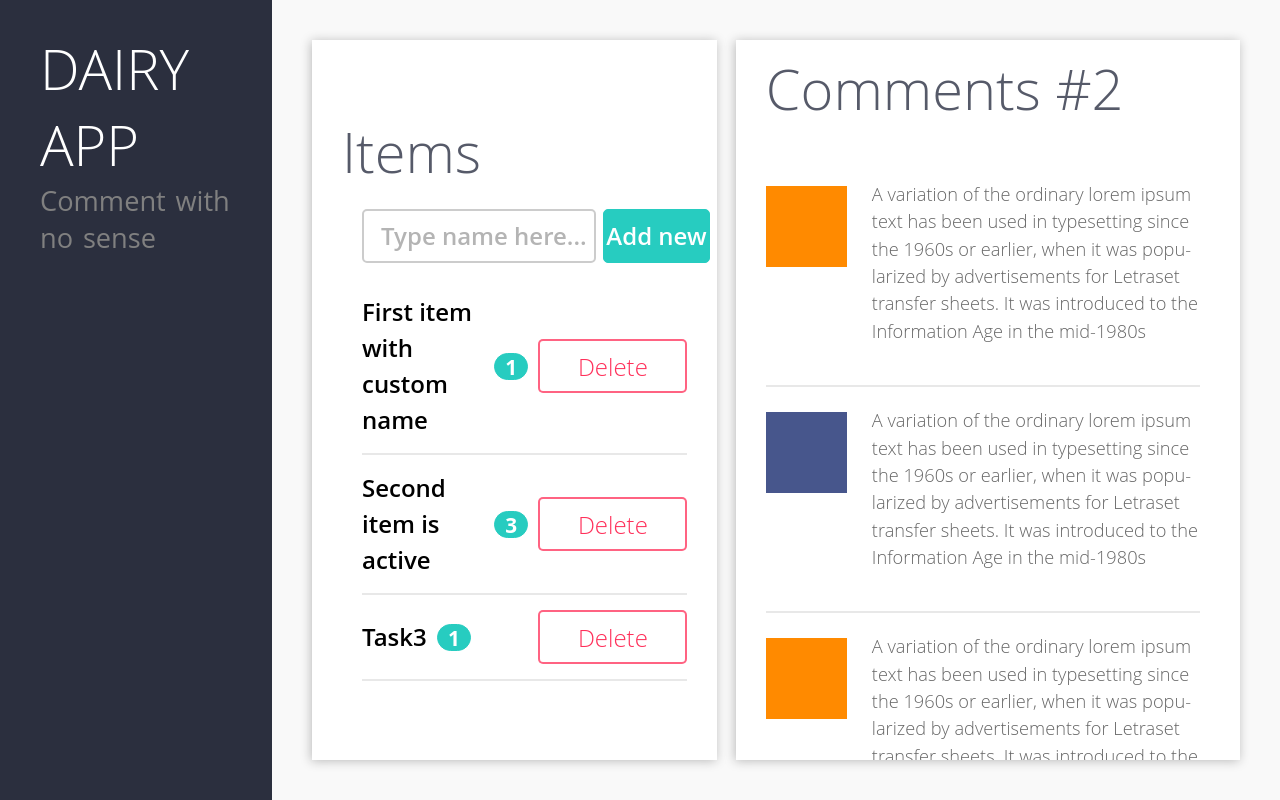
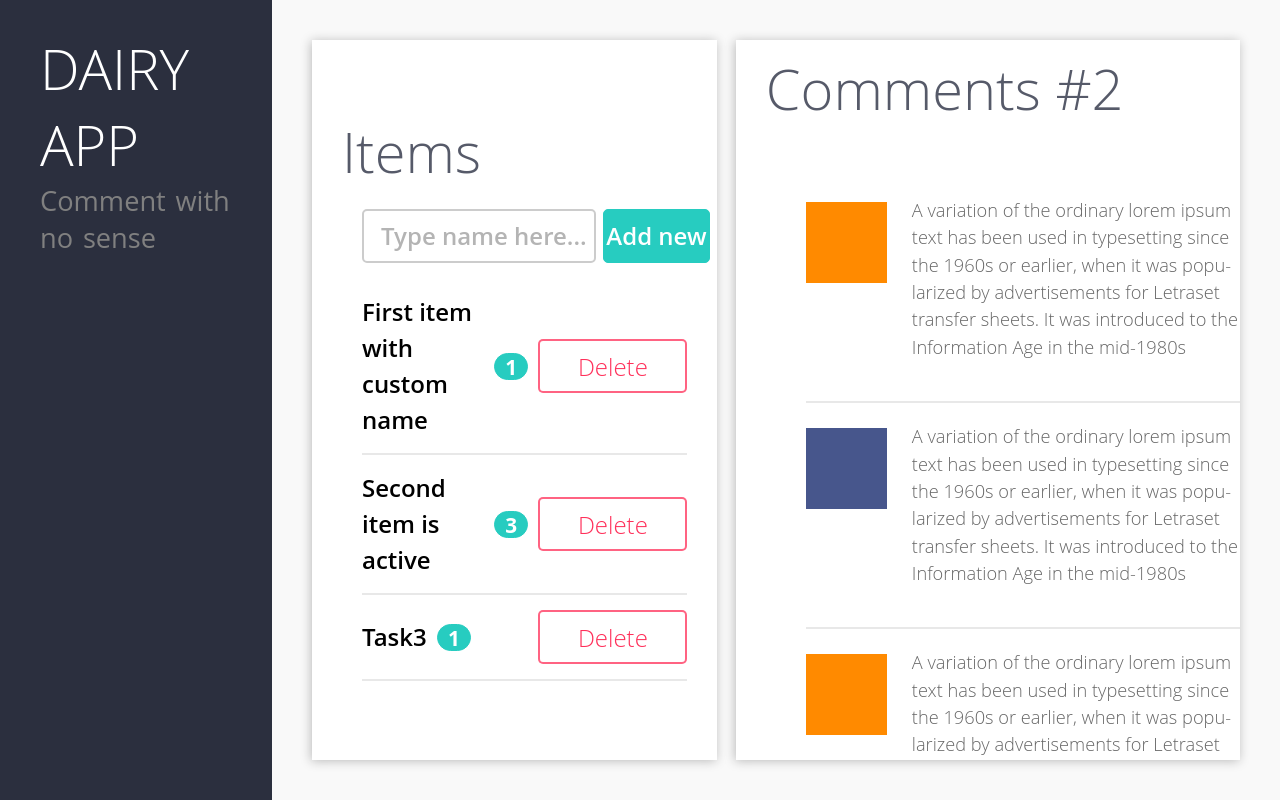
Before and after one commit to mudovytskyi/dairy-app.github.io, a React (Create React App) app: page / in a window 1280 px wide. Built offline with nearby package versions, Linux system fonts and the light colour scheme.

Commit message:
clean up css , update lists, add scrolls to lists

```diff
--- a/src/components/App.css
+++ b/src/components/App.css
@@ -20,12 +20,9 @@ html, body {
   height: 100%;
   width: 100%;
   display: flex;
-  /* display: inline-flex; */
   margin: 0;
-  /* bottom: 0; */
   border: none;
   overflow: auto;
-  /* align-content: space-around; */
 }
 
 .App-name {
@@ -67,16 +64,12 @@ html, body {
   background-color: #f9f9f9;
   display: flex;
   width: 80%;
-  /* height: 100%; */
   padding: 40px 40px 40px 40px;
   align-content: space-between;
-
 }
 
 .TaskListView {
   width: 45%;
-  /* height: 100%; */
-  /* background-color: #fafafa; */
   background-color: #ffffff;
   float: left;
   align-content: center;
@@ -93,9 +86,7 @@ html, body {
 .AddTaskBar input[type="submit"] {
   width: 30%;
   height: 2.8m;
-  /* margin: 0; */
   margin-left: 2%;
-  /* padding:0; */
   font-size: 1em;
   line-height: 2.75em;
 }
@@ -107,8 +98,6 @@ html, body {
   border: 2px #cccccc solid;
   border-radius: 5px;
   background-color: inherit;
-  /* box-shadow: 0 0 3px #cccccc; */
-  /* box-shadow: none; */
   margin: 0;
   padding: 0 0 0 0.707em;
   vertical-align: middle;
@@ -118,9 +107,6 @@ html, body {
 ::placeholder { /* Chrome, Firefox, Opera, Safari 10.1+ */
   color: #b4b4b4;
   font-size: 1em;
-  /* line-height: 1.5em; */
-  /* height: 2.85em; */
-
   opacity: 1; /* Firefox */
 }
 
@@ -133,12 +119,10 @@ html, body {
 }
 
 .TaskList {
-  /* width: 100%; */
   padding: 0px 10px 0px 20px;
 
- /* height: 100%; */
- /* overflow: scroll; */
- /* scroll-behavior: auto; */
+ overflow: hidden;
+ overflow-y: auto;
 }
 
 .TaskRecord {
@@ -146,8 +130,6 @@ html, body {
   border-bottom: 2px solid #e8e8e8;
   width: 100%;
   display: flex;
-  /* vertical-align: middle; */
-  /* align-content: center; */
   align-items: center;
   justify-content: space-between;
   padding: 15px 0;
@@ -156,9 +138,8 @@ html, body {
 
 .task-selected .indicator {
   visibility: visible;
-  /* border-left: 8px solid  #f72d57;  */
-  /* background-color: #27ccc0; */
 }
+
 .indicator {
   position: absolute;
   width: 8px;
@@ -172,10 +153,7 @@ html, body {
   align-items: center;
   vertical-align: middle;
 }
-/* .task-action { */
-  /* padding: 0; */
-  /* padding-right: 10; */
-/* } */
+
 .task-name {
   font-family: "Open Sans Semibold";
   text-align: left;
@@ -184,12 +162,6 @@ html, body {
 
 
 }
-
-
-/* input[type="button"]:active , input[type="submit"]:active {
-  /* transform: none; */
-  /* position: relative; */
-/* } */
 
 input[type="button"] , input[type="submit"] {
   background-color: #27ccc0;
@@ -203,16 +175,12 @@ input[type="button"] , input[type="submit"] {
 .AddTaskBar input[type="submit"] {
   font-family: "Open Sans Semibold";
   font-size: 1.5em;
-  /* width: 30%; */
   height: 2.25em;
   padding:0;
   line-height: 1.7em;
-  /* border-radius: 5px; */
 }
 
 input[type="button"].num-comments  {
-  /* font-family: ; */
-  /* font-weight: 800; */
   font: 700 1.3em/1.3em "Open Sans";
   border-radius: 15px;
   text-align: center;
@@ -227,13 +195,10 @@ input[type="button"].delete-btn {
   font-size: 1.5em;
   background-color: #ffffff;
   color: #ff305a;
-  /* float: right; */
-  /* margin-right: 10; */
   width: 6.2em;
   margin:0;
   padding: 0;
   height: 2.25em;
-  /* font-weight: 400; */
   border: 2px solid #ff3059c0;
 }
 
@@ -251,15 +216,13 @@ input[type="button"].delete-btn {
 }
 .CommentList {
   width: 100%;
+  height: 600px;
   padding-top: 35px;
-  /* overflow: scroll; */
+  overflow: hidden;
   overflow-y: auto;
+}
 
-  /* float: 4; */
-  /* overflow: scroll; */
-  /* scroll-behavior: auto; */
 
-}
 .CommentRecord {
   width: 100%;
   display: flex;
@@ -274,8 +237,6 @@ input[type="button"].delete-btn {
 }
 .comment-name {
   font: 300 1.14em/1.5em "Open Sans";
-  /* font-family:Open Sans"; */
-  /* font-size: 1.2em; */
   margin-left: 25px;
   margin-top: -5px;
   display: block;
--- a/src/components/comment/CommentList.js
+++ b/src/components/comment/CommentList.js
@@ -6,7 +6,8 @@ class CommentList extends Component {
         // console.log(this.props.items)
         if(this.props.items) {
             return (
-                    <div className="CommentList">{
+                <nav>
+                    <ul className="CommentList">{
                             Object.keys(this.props.items).map(commentID =>
 
                                 <CommentRecord
@@ -16,7 +17,8 @@ class CommentList extends Component {
 
                             )
                         }
-                    </div>
+                    </ul>
+                </nav>
                 );
         } else {
             return (
--- a/src/components/comment/CommentRecord.js
+++ b/src/components/comment/CommentRecord.js
@@ -9,12 +9,12 @@ import CommentIcon from './CommentIcon';
 class CommentRecord extends Component {
     render () {
         return (
-            <div className="CommentRecord">
+            <li className="CommentRecord">
                 <CommentIcon />
                 <div className="comment-name">
                     <span>{this.props.value}</span>
                 </div>
-            </div>
+            </li>
         );
     }
 }
--- a/src/components/task/TaskList.js
+++ b/src/components/task/TaskList.js
@@ -5,8 +5,8 @@ import TaskRecord from './TaskRecord';
 class TaskList extends Component {
     render () {
         return (
+            <nav>
             <ul className="TaskList">{
-
                 Object.keys(this.props.items).map(taskID =>
 
                         <TaskRecord
@@ -19,6 +19,7 @@ class TaskList extends Component {
             }
 
             </ul>
+            </nav>
         );
     }
 }
```
